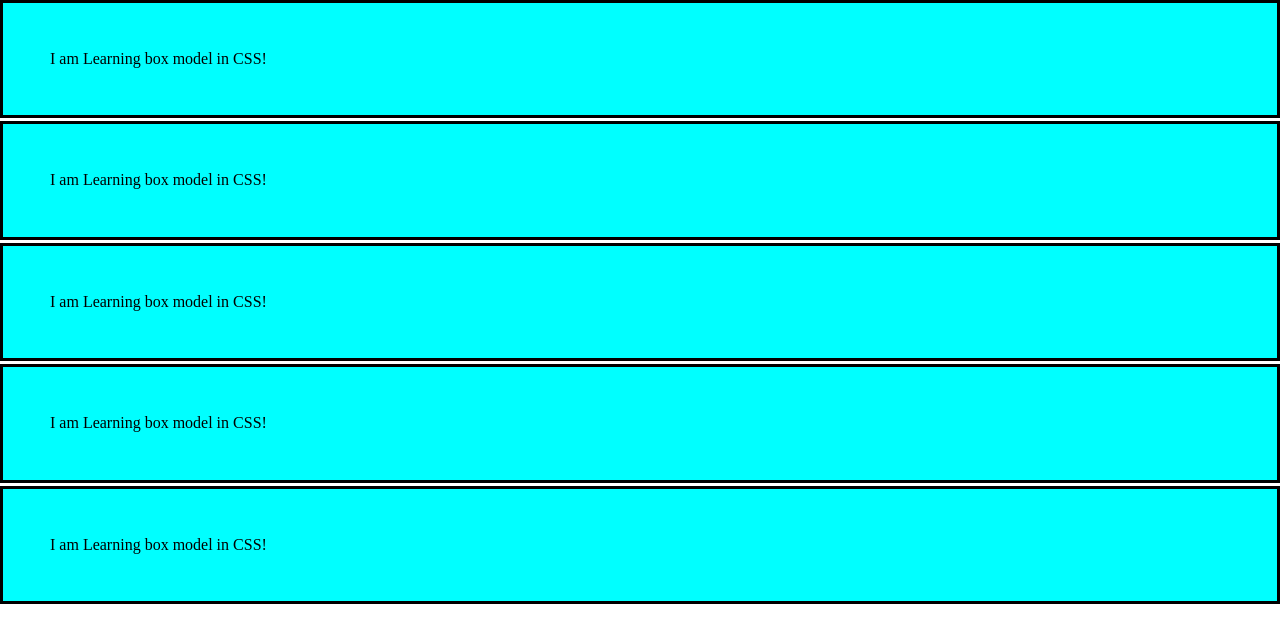
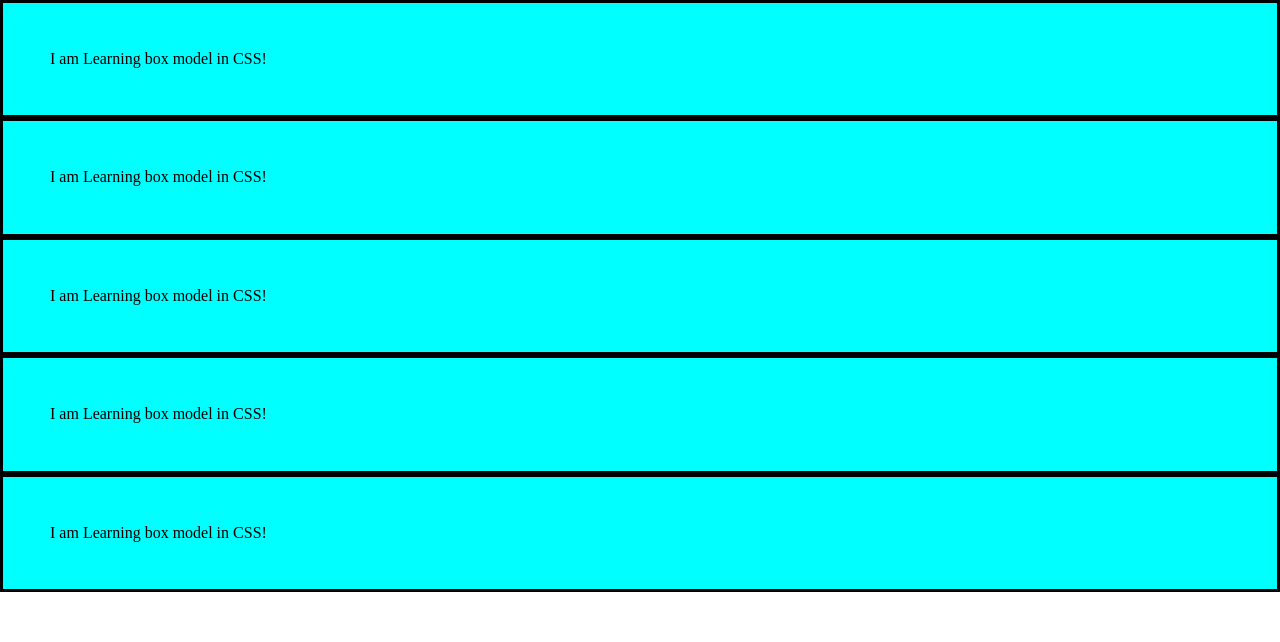
Before and after one commit to android81007/box-model-border-one-Gromcode, a plain HTML site: page index.html in a window 1280 px wide. Drawn offline with nearby package versions, Linux system fonts and the light colour scheme.

Commit message:
again one commit

```diff
--- a/styles.css
+++ b/styles.css
@@ -1,8 +1,9 @@
 
-
+* {
+    box-sizing: border-box;
+}
 div {
     border: 3px solid black;
     background-color: aqua;
     padding: 47px;
-    margin-bottom: 3px;
 }
```
